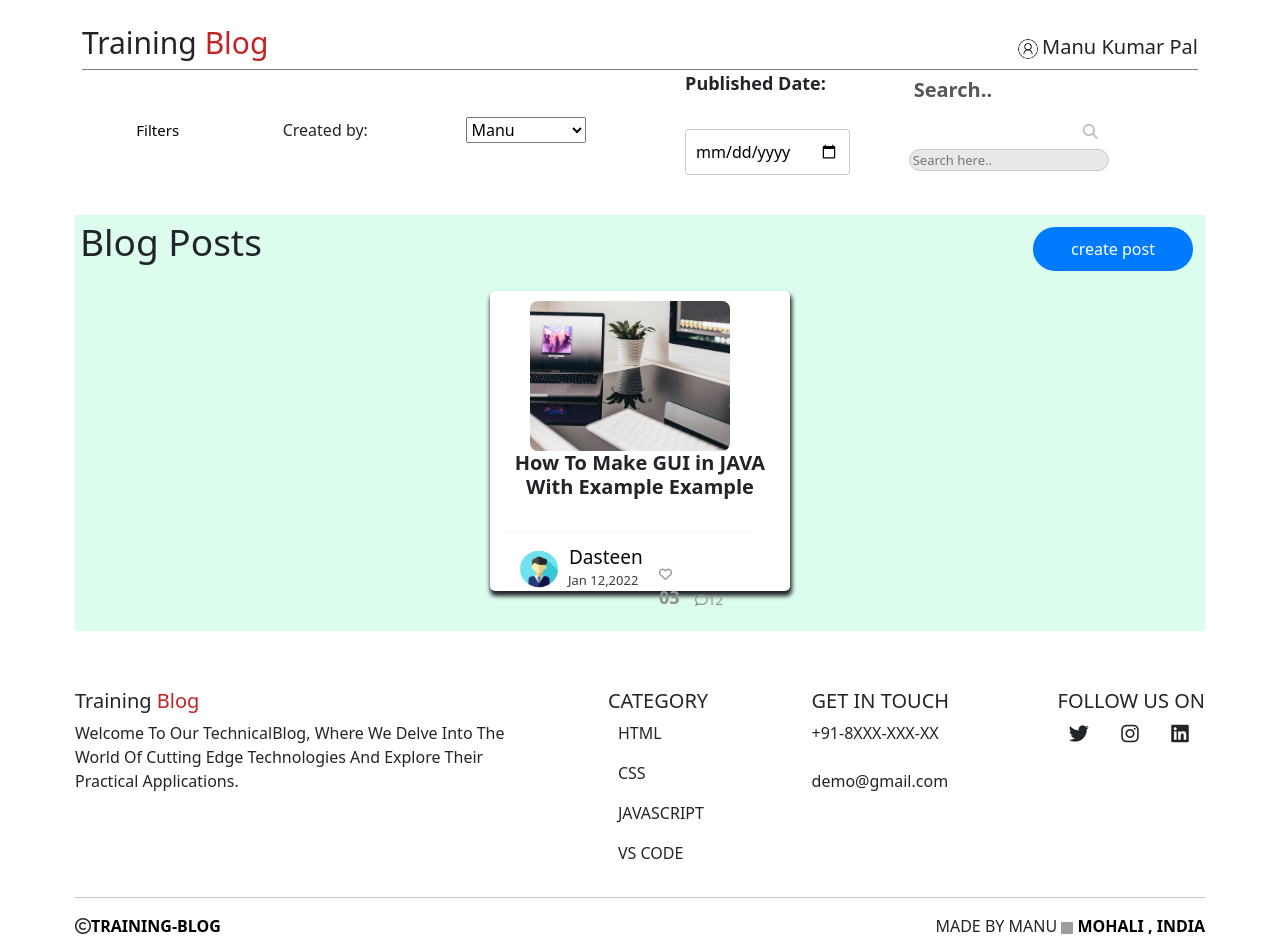
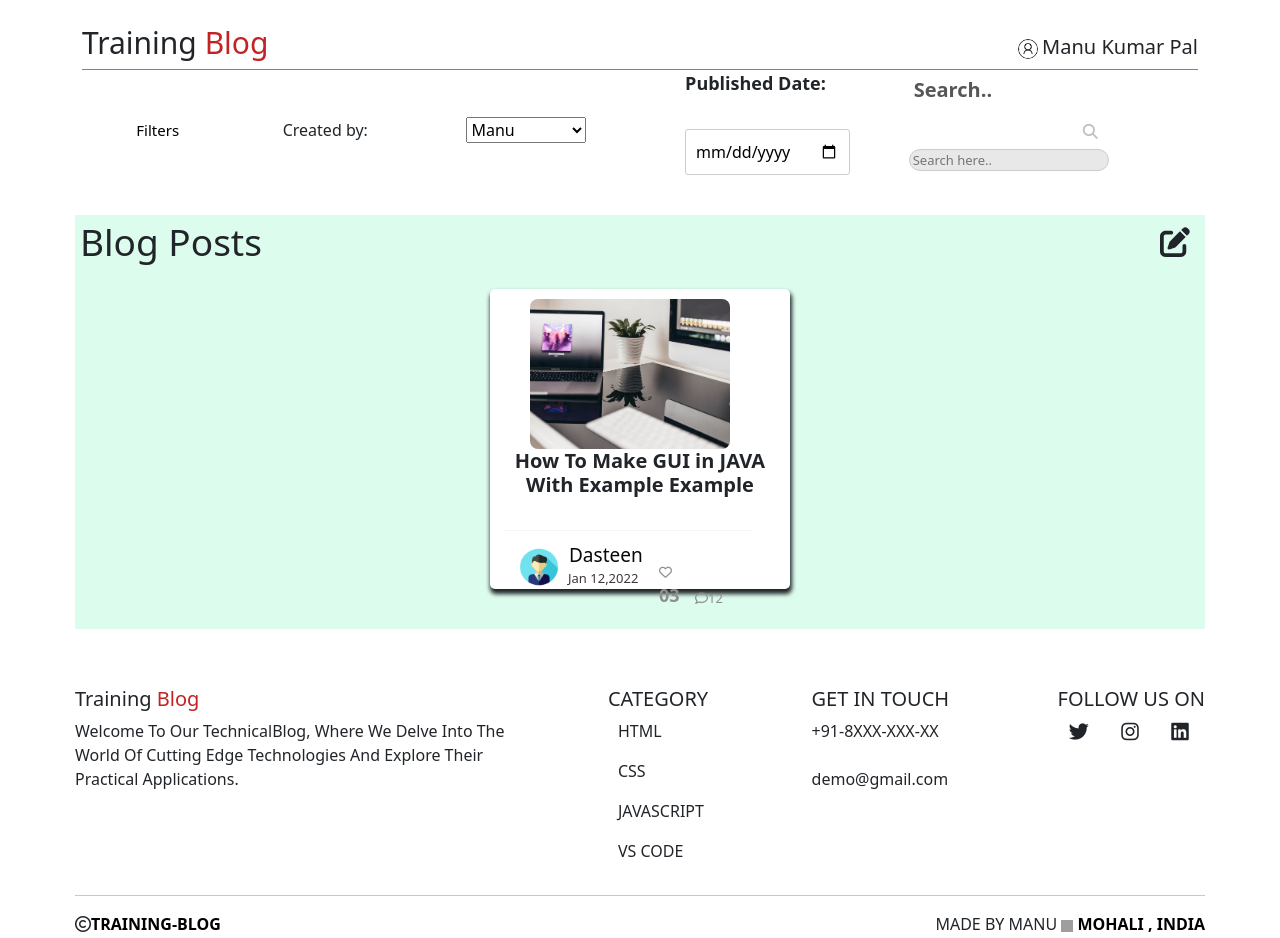
Before and after one commit to manukumar07/Figma--project, a React (Create React App) app: page / in a window 1280 px wide. Built offline with nearby package versions, Linux system fonts and the light colour scheme; grey boxes are pictures that could not be loaded.

Commit message:
add styling

```diff
--- a/src/components/Home.js
+++ b/src/components/Home.js
@@ -2,12 +2,10 @@
 import Header from "./Header";
 import Footer from "./Footer";
 import axios from "axios";
-import Button from "react-bootstrap/Button";
-import Card from "react-bootstrap/Card";
 import "bootstrap/dist/css/bootstrap.min.css";
 import { useNavigate } from "react-router-dom";
-// import { FontAwesomeIcon } from '@fortawesome/react-fontawesome';
-// import { faPenToSquare } from '@fortawesome/free-solid-svg-icons';
+import { FontAwesomeIcon } from '@fortawesome/react-fontawesome';
+import { faPenToSquare } from '@fortawesome/free-solid-svg-icons';
 
 
 
@@ -40,11 +38,9 @@
         <div class="AB">
           <div class="container1">
             <h3>Blog Posts</h3>
-           {/* <FontAwesomeIcon icon={faPenToSquare} className="iconn" />  */}
-           <button className="btnt" onClick={handleClick}>create post</button>
-
+           <FontAwesomeIcon icon={faPenToSquare} className="iconn" onClick={handleClick} />
+           {/* <button className="btnt" onClick={handleClick}>create post</button> */}
           </div>
-
           <div class="BC">
             <div class="ABC">
               <div class="parentBlog1">
@@ -89,19 +85,6 @@
           </div>
         </div>
       </section>
-
-      {/* <Card style={{ width: '18rem' }}>
-      <Card.Img variant="top" src="img02.jpg" />
-      <Card.Body>
-        <Card.Title>Card Title</Card.Title>
-        <Card.Text>
-          Some quick example text to build on the card title and make up the
-          bulk of the card's content.
-        </Card.Text>
-        <Button variant="primary">Go somewhere</Button>
-      </Card.Body>
-    </Card> */}
-
       <Footer />
     </>
   );
--- a/src/index.css
+++ b/src/index.css
@@ -389,12 +389,12 @@
     text-align: center;
   }
 }
-/* .iconn{
+ .iconn{
   width:30px;
   height:30px;
   margin-top:12px;
   margin-right:15px;
-} */
+}
 .btnt{
   border-radius:25px;
   margin-top:12px;
```
